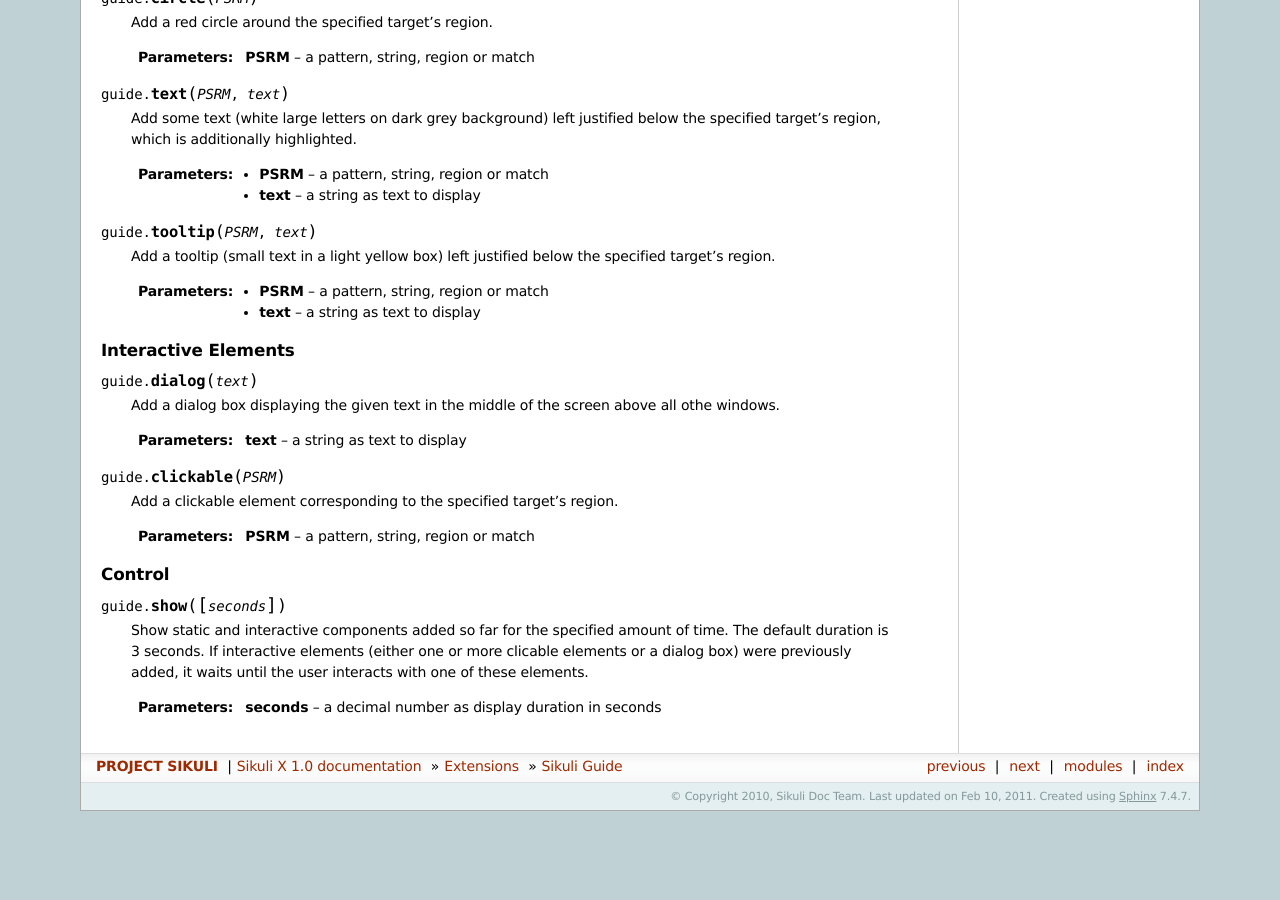
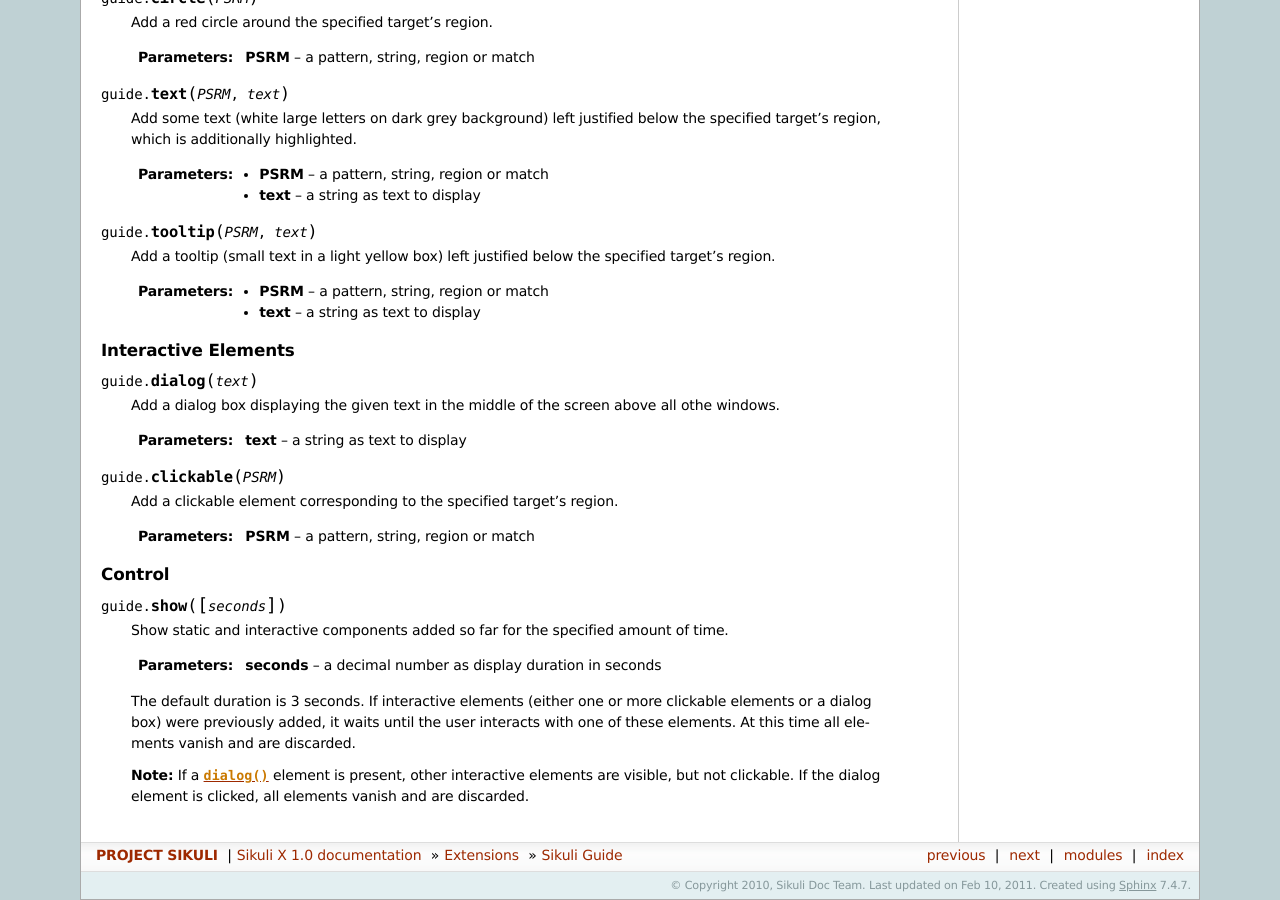
Before and after one commit to sikuli/sikuli, a Sphinx documentation site: the page built from docs/source/extensions/sikuli-guide/index.rst, in a window 1280 px wide and 900 px high, scrolled down 3965 px. Built offline with Sphinx 7.4.7, drawn with Linux system fonts in a browser that asks for light colours; before the commit the page ends 4776 px from its top, so only the background shows below that.

Commit message:
docs guide dialog precedence

```diff
--- a/docs/source/extensions/sikuli-guide/index.rst
+++ b/docs/source/extensions/sikuli-guide/index.rst
@@ -223,7 +223,11 @@ Control
 .. py:function:: show([seconds])
 
 	Show static and interactive components added so far for the specified amount of time.
-        The default duration is 3 seconds. If interactive elements (either one or more clicable elements or
-        a dialog box) were previously added, it waits until the user interacts with one of these elements.
 
 	:param seconds: a decimal number as display duration in seconds
+
+	The default duration is 3 seconds. If interactive elements (either one or more clickable elements or
+	a dialog box) were previously added, it waits until the user interacts with one of these elements.
+	At this time all elements vanish and are discarded.
+
+	**Note:** If a :py:func:`dialog` element is present, other interactive elements are visible, but not clickable. If the dialog element is clicked, all elements vanish and are discarded.
--- a/docs/source/faq/040-other-ide.rst
+++ b/docs/source/faq/040-other-ide.rst
@@ -3,7 +3,7 @@ How to use Sikuli together with other IDE's
 
 .. versionadded:: X1.0-rc2
 
-**draft - to be completed**
+**Draft - to be completed**
 
 In this section we want to talk about requirements and todos, when you want to develop Sikuli scripts in other IDE's than the one that comes with the distribution.
 
```
